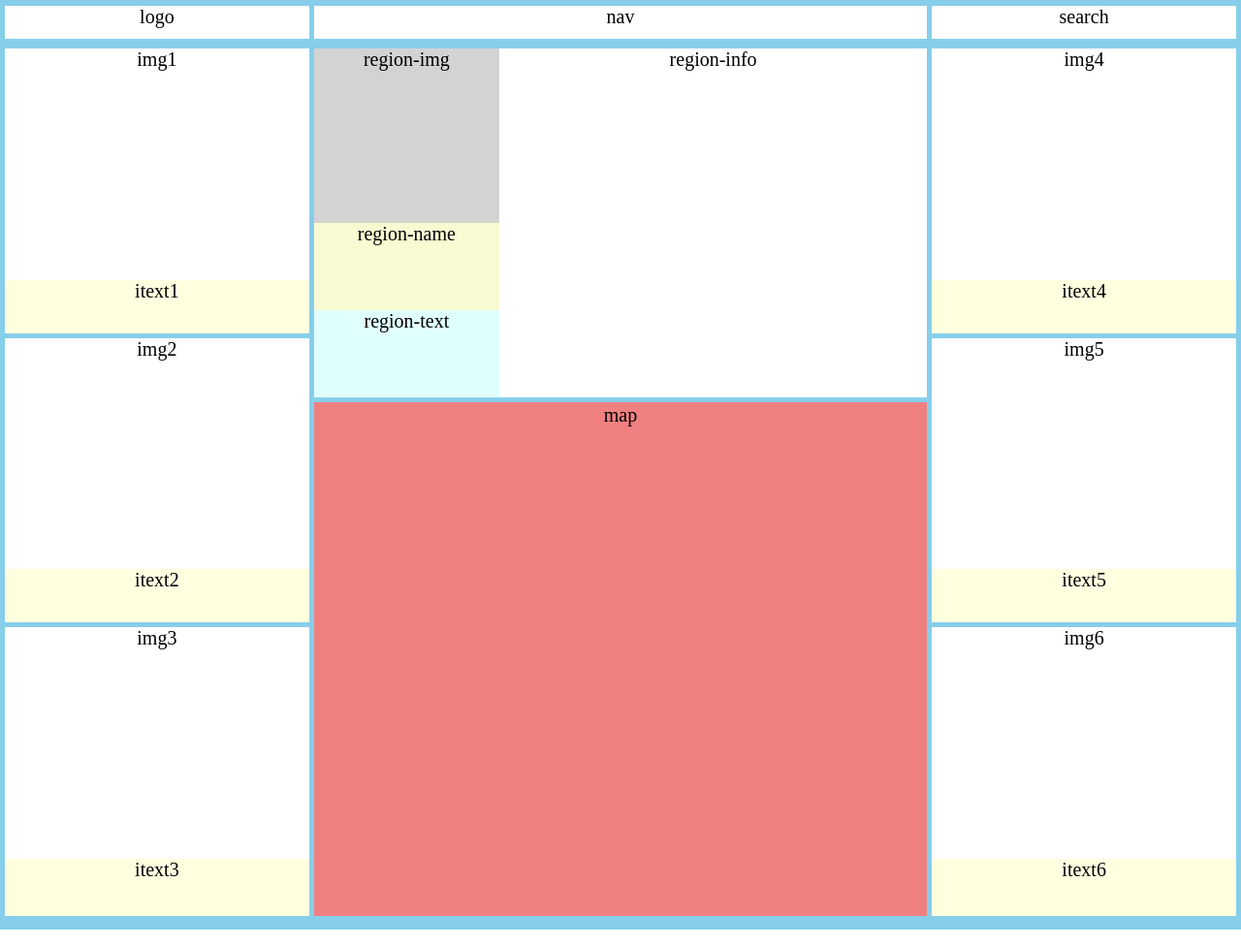
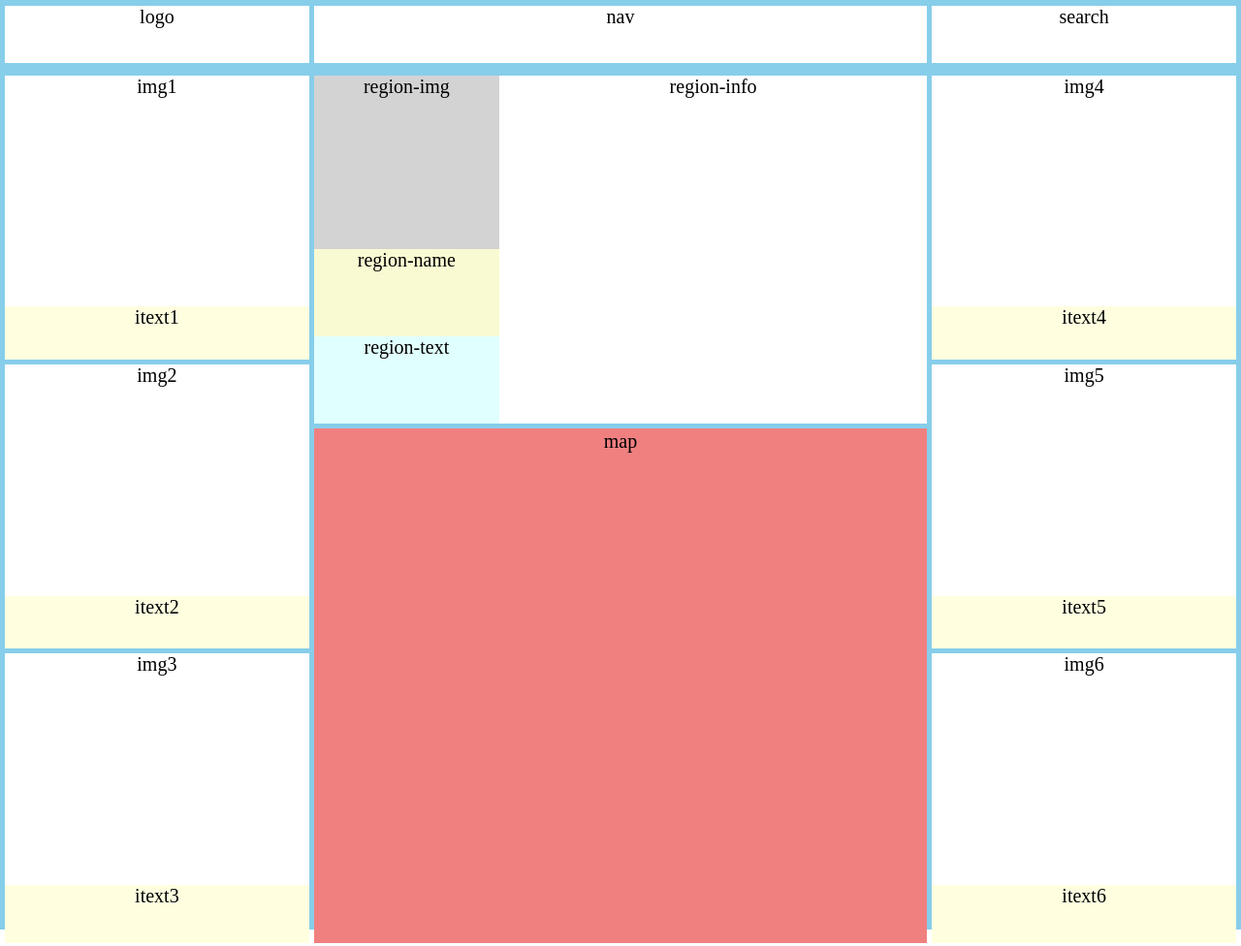
Before and after one commit to suhyeon912/PortFolio, a plain HTML site: page prac.html in a window 1280 px wide. Shown: the whole page at 97% size. Drawn offline with Linux system fonts and the light colour scheme.

Commit message:
Update prac.css

```diff
--- a/prac.css
+++ b/prac.css
@@ -28,7 +28,7 @@ body {
   grid-column-start: 1;
   grid-column-end: 4;
   grid-template-columns: 1fr 2fr 1fr;
-  height: 30%;
+  height: 8vh;
   padding: 2.5px;
   margin-top: 1px;
 }
@@ -36,19 +36,16 @@ body {
 .logo{
   background: white;
   margin: 2.5px;
-  height: 120%;
 }
 
 .nav{
   background: white;
   margin: 2.5px;
-  height: 120%;
 }
 
 .search{
   background: white;
-  margin: 2.5px 2.5px 0 2.5px;
-  height: 120%;
+  margin: 2.5px;
 }
 
 
```
